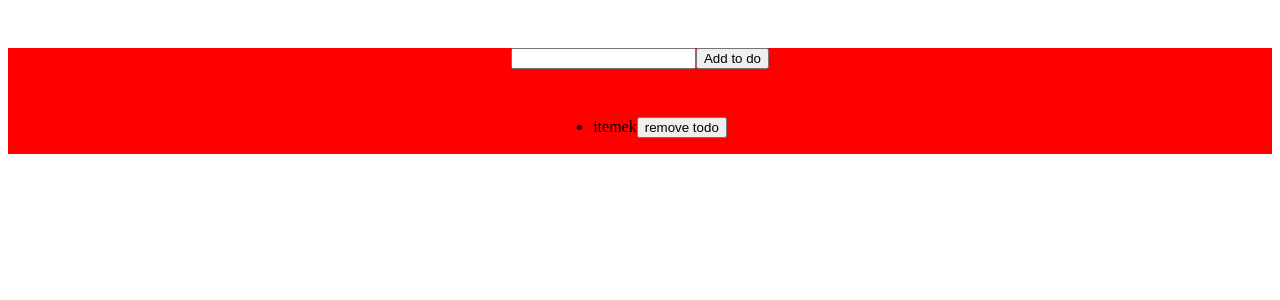
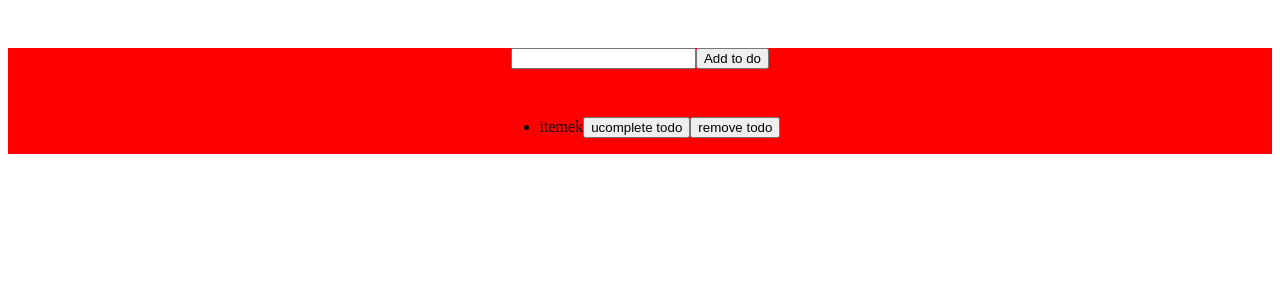
Before and after one commit to hydraChaosu/gatsbyStyledComponentsHooksToDO, a Gatsby app: page / in a window 1280 px wide. Both pictures are taken after a click on the button "complete todo". Shown: the top 300 px of the page. Built offline with nearby package versions, Linux system fonts and the light colour scheme.

Commit message:
Add uncomplete todo

```diff
--- a/src/components/TodoItem.js
+++ b/src/components/TodoItem.js
@@ -4,11 +4,11 @@ const TodoItem = ({ item, handleComplete, handleRemove }) => {
   return (
     <li key={item.id}>
       {item.title}
-      {item.completed ? null : (
-        <button id={item.id} onClick={handleComplete}>
-          complete todo
-        </button>
-      )}
+
+      <button id={item.id} onClick={handleComplete}>
+        complete todo
+      </button>
+
       <button id={item.id} onClick={handleRemove}>
         remove todo
       </button>
@@ -17,3 +17,9 @@ const TodoItem = ({ item, handleComplete, handleRemove }) => {
 }
 
 export default TodoItem
+
+// {item.completed ? null : (
+//   <button id={item.id} onClick={handleComplete}>
+//     complete todo
+//   </button>
+// )}
--- a/src/components/TodoItemCompl.js
+++ b/src/components/TodoItemCompl.js
@@ -1,9 +1,13 @@
 import React from "react"
 
-const TodoListCompl = ({ item, handleRemove }) => {
+const TodoListCompl = ({ item, handleRemove, handleComplete }) => {
   return (
     <li key={item.id}>
       {item.title}
+
+      <button id={item.id} onClick={handleComplete}>
+        ucomplete todo
+      </button>
 
       <button id={item.id} onClick={handleRemove}>
         remove todo
@@ -13,3 +17,9 @@ const TodoListCompl = ({ item, handleRemove }) => {
 }
 
 export default TodoListCompl
+
+// {item.completed ? null : (
+//   <button id={item.id} onClick={handleComplete}>
+//     ucomplete todo
+//   </button>
+// )}
--- a/src/pages/index.js
+++ b/src/pages/index.js
@@ -42,7 +42,7 @@ export default () => {
     const TodoCopy = [...todos]
     const result = TodoCopy.filter(item => {
       if (item.id == value) {
-        item.completed = true
+        item.completed = !item.completed
       }
       return item
     })
@@ -88,6 +88,7 @@ export default () => {
                   <TodoItemCompl
                     key={item.id}
                     item={item}
+                    handleComplete={handleComplete}
                     handleRemove={handleRemove}
                   />
                 ) : null}
@@ -99,10 +100,7 @@ export default () => {
     </>
   )
 }
-// Add to do do nowego komponenetu completed
-// TodoLista do innego
-// Todocompleted do innego
-// remove and complete todo completed
+
 // podbierz to do
 
 // where can be hooks
```
